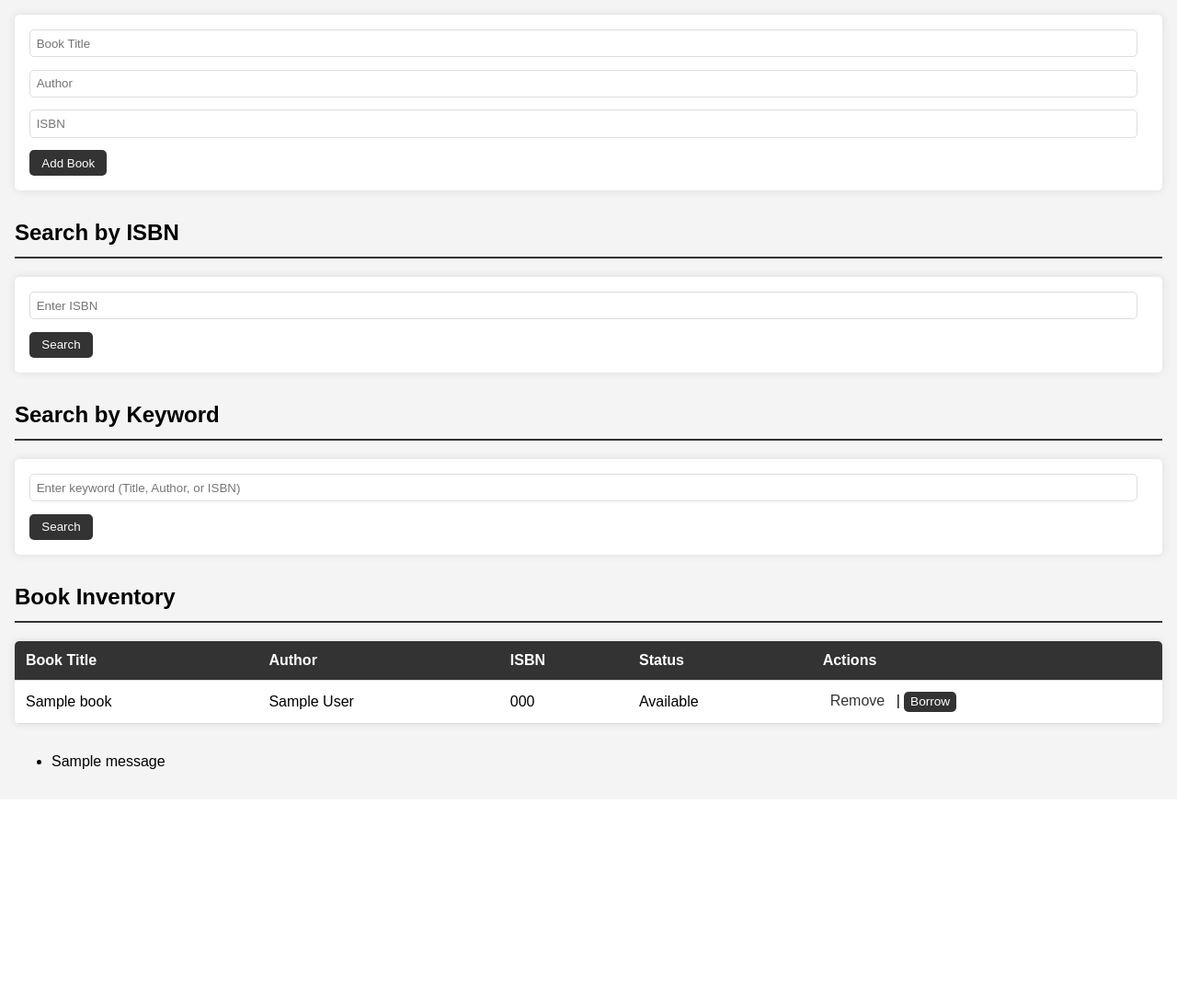
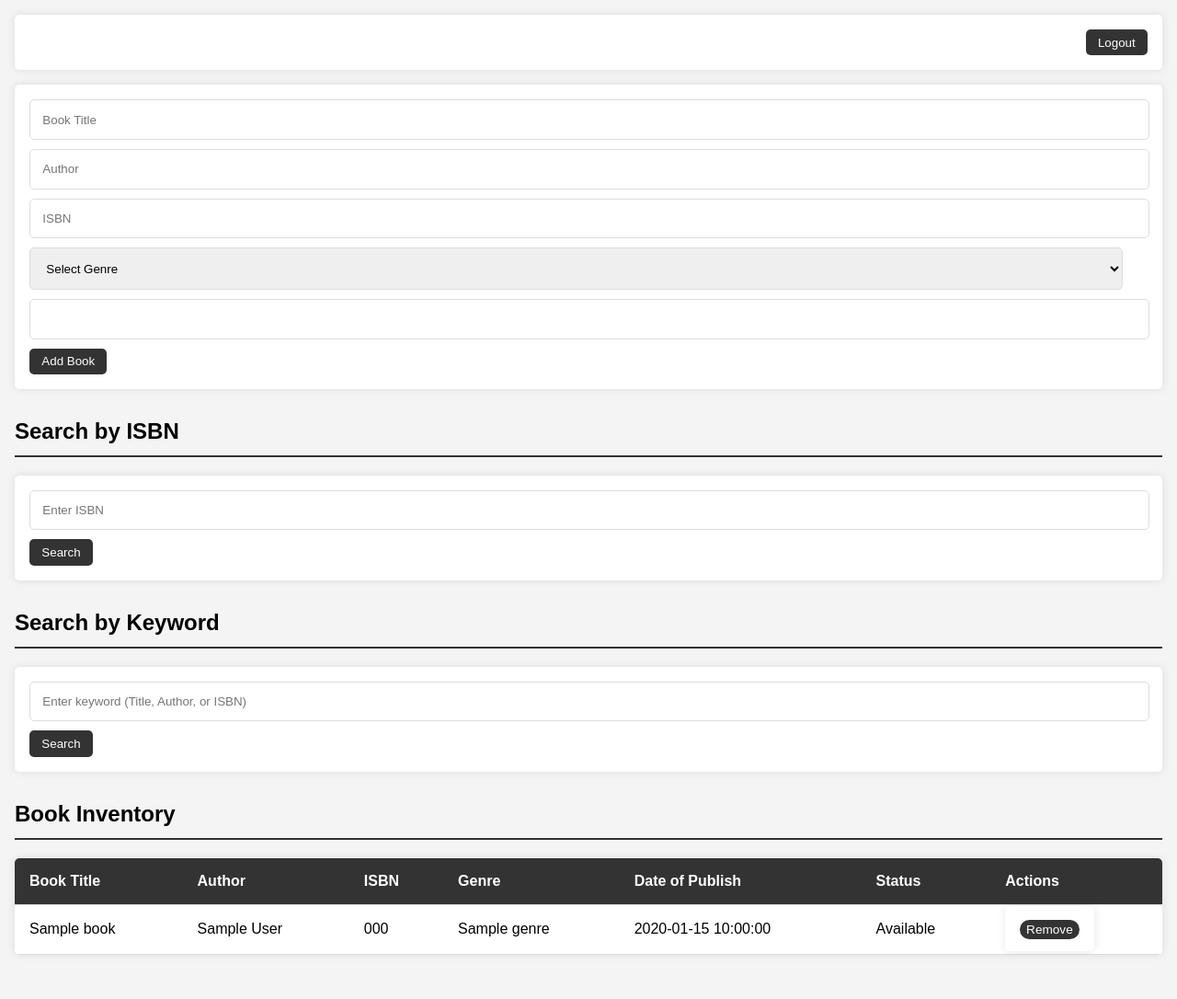
Before and after one commit to Ahmedyehia12/LibraryManagmentSystem, a Flask app: template templates/index.html in a window 1280 px wide. Shown: the part 101-1187 px from the top of the page at 92% size. Before the commit the page ends 937 px from the top, so only its background shows below. Run offline with Flask 3, Linux system fonts and the light colour scheme; the template is opened without the code that fills it: most values are stand-ins (such as "Sample title", 1, 10 or a date in 2020); one stand-in notice (Sample message) is shown.

Commit message:
Update index.html

```diff
--- a/templates/index.html
+++ b/templates/index.html
@@ -51,10 +51,10 @@
             margin: 0.5em 0;
         }
 
-        input {
+        input, select {
             width: calc(100% - 2em);
-            padding: 0.5em;
-            margin-bottom: 1em;
+            padding: 1em;
+            margin-bottom: 0.75em;
             border: 1px solid #ddd;
             border-radius: 5px;
         }
@@ -84,7 +84,7 @@
 
         table th,
         table td {
-            padding: 0.75em;
+            padding: 1em;
             text-align: left;
             border-bottom: 1px solid #ddd;
         }
@@ -94,28 +94,21 @@
             color: #fff;
         }
 
-        table td button {
+        /* Styles for Action Buttons in Table */
+        table td button,
+        table td .remove-button {
             background-color: #333;
             color: #fff;
             border: none;
             padding: 0.25em 0.5em;
-            border-radius: 5px;
+            border-radius: 15px;
             cursor: pointer;
             font-size: 0.85em;
         }
 
-        table td button:hover {
+        table td button:hover,
+        table td .remove-button:hover {
             background-color: #555;
-        }
-
-        table td a {
-            color: #333;
-            text-decoration: none;
-            margin: 0 0.5em;
-        }
-
-        table td a:hover {
-            text-decoration: underline;
         }
 
         /* Footer Styles */
@@ -133,11 +126,30 @@
     </header>
 
     <main>
+        <!-- Logout Form -->
+        <form id="logout-form" action="/logout" method="post" style="text-align: right; margin-bottom: 1em;">
+            <button type="button" onclick="confirmLogout()">Logout</button>
+        </form>
+
         <!-- Add Book Form -->
         <form action="/add_book" method="post">
             <input type="text" name="title" placeholder="Book Title" required>
             <input type="text" name="author" placeholder="Author" required>
             <input type="text" name="isbn" placeholder="ISBN" required>
+            <select name="genre" required>
+                <option value="">Select Genre</option>
+                <option value="Fantasy">Fantasy</option>
+                <option value="Mystery">Mystery</option>
+                <option value="Horror">Horror</option>
+                <option value="Historical Fiction">Historical Fiction</option>
+                <option value="Romance">Romance</option>
+                <option value="Biography">Biography</option>
+                <option value="History">History</option>
+                <option value="True Crime">True Crime</option>
+                <option value="Science">Science</option>
+                <option value="Other">Other</option>
+            </select>
+            <input type="text" name="date_of_publish" required>
             <button type="submit">Add Book</button>
         </form>
 
@@ -168,40 +180,31 @@
                         <th>Book Title</th>
                         <th>Author</th>
                         <th>ISBN</th>
+                        <th>Genre</th>
+                        <th>Date of Publish</th>
                         <th>Status</th>
                         <th>Actions</th>
                     </tr>
                 </thead>
                 <tbody>
                     {% for book in books %}
-                        <tr data-isbn="{{ book.isbn }}" data-title="{{ book.title }}" data-author="{{ book.author }}">
+                        <tr data-isbn="{{ book.isbn }}" data-title="{{ book.title }}" data-author="{{ book.author }}" data-genre="{{ book.genre }}" data-date_of_publish="{{ book.date_of_publish }}">
                             <td>{{ book.title }}</td>
                             <td>{{ book.author }}</td>
                             <td>{{ book.isbn }}</td>
+                            <td>{{ book.genre }}</td>
+                            <td>{{ book.date_of_publish }}</td>
                             <td>{{ book.status }}</td>
                             <td>
-                                <a href="/remove_book/{{ book.isbn }}">Remove</a> |
-                                {% if book.status == 'Available' %}
-                                    <button onclick="location.href='/borrow_book/{{ book.isbn }}'">Borrow</button>
-                                {% else %}
-                                    <button onclick="location.href='/return_book/{{ book.isbn }}'">Return</button>
-                                {% endif %}
+                                <form action="/remove_book/{{ book.isbn }}" method="post" style="display: inline;">
+                                    <button type="submit" class="remove-button">Remove</button>
+                                </form>
                             </td>
                         </tr>
                     {% endfor %}
                 </tbody>
             </table>
         </section>
-        {% with messages = get_flashed_messages() %}
-    {% if messages %}
-        <ul>
-        {% for message in messages %}
-            <li>{{ message }}</li>
-        {% endfor %}
-        </ul>
-    {% endif %}
-{% endwith %}
-
     </main>
 
     <!-- JavaScript for Filtering Books by ISBN -->
@@ -232,8 +235,9 @@
                 const title = book.getAttribute('data-title').toLowerCase();
                 const author = book.getAttribute('data-author').toLowerCase();
                 const isbn = book.getAttribute('data-isbn').toLowerCase();
+                const genre = book.getAttribute('data-genre').toLowerCase();
 
-                if (title.includes(keyword) || author.includes(keyword) || isbn.includes(keyword)) {
+                if (title.includes(keyword) || author.includes(keyword) || isbn.includes(keyword) || genre.includes(keyword)) {
                     book.style.display = '';
                 } else {
                     book.style.display = 'none';
@@ -241,5 +245,15 @@
             });
         });
     </script>
+
+    <!-- JavaScript for Logout Confirmation -->
+    <script>
+        function confirmLogout() {
+            if (confirm('Are you sure you want to log out?')) {
+                document.getElementById('logout-form').submit();
+            }
+        }
+    </script>
+
 </body>
 </html>
```
